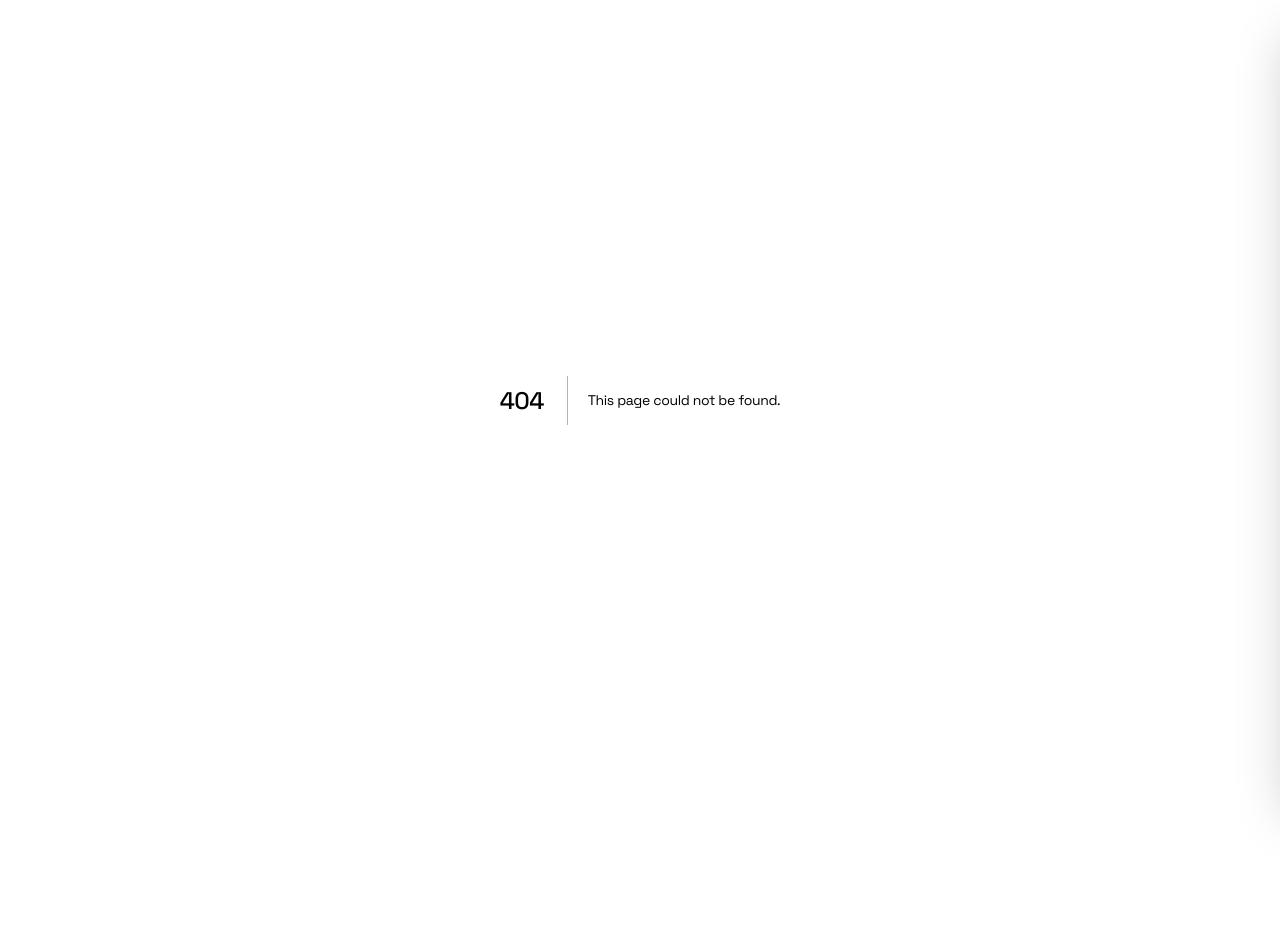
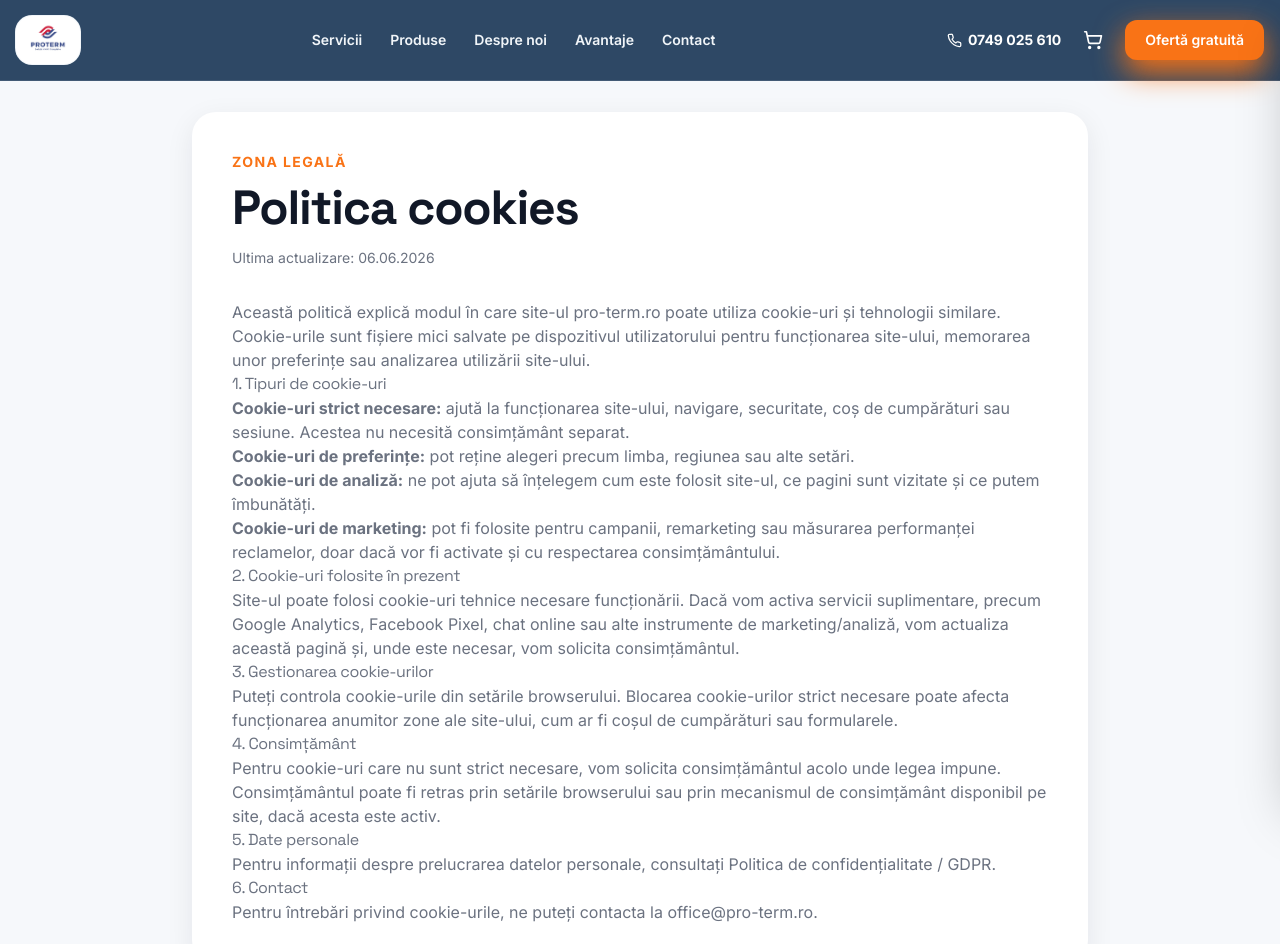
Before and after one commit to protermarad-hash/pro-term-web, a Next.js app: page /politica-cookies in a window 1280 px wide. Before the commit this address had no page. Shown: the top 944 px of the page. Before the commit the page ends 800 px from the top, so only its background shows below. Built offline with nearby package versions, Linux system fonts and the light colour scheme.

Commit message:
Add cookie policy page

```diff
--- /dev/null
+++ b/src/app/politica-cookies/page.tsx
@@ -0,0 +1,62 @@
+import Header from '@/components/Header';
+import Footer from '@/components/Footer';
+import Link from 'next/link';
+
+const updatedAt = '06.06.2026';
+
+export default function CookiePolicyPage() {
+  return (
+    <>
+      <Header />
+      <main className="bg-light-200 pt-28 pb-20">
+        <div className="container mx-auto px-4">
+          <div className="mx-auto max-w-4xl rounded-3xl bg-white p-6 shadow-card md:p-10">
+            <p className="mb-3 text-sm font-bold uppercase tracking-widest text-accent">Zona legală</p>
+            <h1 className="font-heading text-3xl font-bold text-dark md:text-5xl">Politica cookies</h1>
+            <p className="mt-4 text-sm text-dark-300">Ultima actualizare: {updatedAt}</p>
+
+            <div className="prose prose-slate mt-8 max-w-none text-dark-300">
+              <p>
+                Această politică explică modul în care site-ul pro-term.ro poate utiliza cookie-uri și tehnologii similare. Cookie-urile sunt fișiere mici salvate pe dispozitivul utilizatorului pentru funcționarea site-ului, memorarea unor preferințe sau analizarea utilizării site-ului.
+              </p>
+
+              <h2>1. Tipuri de cookie-uri</h2>
+              <ul>
+                <li><strong>Cookie-uri strict necesare:</strong> ajută la funcționarea site-ului, navigare, securitate, coș de cumpărături sau sesiune. Acestea nu necesită consimțământ separat.</li>
+                <li><strong>Cookie-uri de preferințe:</strong> pot reține alegeri precum limba, regiunea sau alte setări.</li>
+                <li><strong>Cookie-uri de analiză:</strong> ne pot ajuta să înțelegem cum este folosit site-ul, ce pagini sunt vizitate și ce putem îmbunătăți.</li>
+                <li><strong>Cookie-uri de marketing:</strong> pot fi folosite pentru campanii, remarketing sau măsurarea performanței reclamelor, doar dacă vor fi activate și cu respectarea consimțământului.</li>
+              </ul>
+
+              <h2>2. Cookie-uri folosite în prezent</h2>
+              <p>
+                Site-ul poate folosi cookie-uri tehnice necesare funcționării. Dacă vom activa servicii suplimentare, precum Google Analytics, Facebook Pixel, chat online sau alte instrumente de marketing/analiză, vom actualiza această pagină și, unde este necesar, vom solicita consimțământul.
+              </p>
+
+              <h2>3. Gestionarea cookie-urilor</h2>
+              <p>
+                Puteți controla cookie-urile din setările browserului. Blocarea cookie-urilor strict necesare poate afecta funcționarea anumitor zone ale site-ului, cum ar fi coșul de cumpărături sau formularele.
+              </p>
+
+              <h2>4. Consimțământ</h2>
+              <p>
+                Pentru cookie-uri care nu sunt strict necesare, vom solicita consimțământul acolo unde legea impune. Consimțământul poate fi retras prin setările browserului sau prin mecanismul de consimțământ disponibil pe site, dacă acesta este activ.
+              </p>
+
+              <h2>5. Date personale</h2>
+              <p>
+                Pentru informații despre prelucrarea datelor personale, consultați <Link href="/politica-confidentialitate">Politica de confidențialitate / GDPR</Link>.
+              </p>
+
+              <h2>6. Contact</h2>
+              <p>
+                Pentru întrebări privind cookie-urile, ne puteți contacta la <a href="mailto:office@pro-term.ro">office@pro-term.ro</a>.
+              </p>
+            </div>
+          </div>
+        </div>
+      </main>
+      <Footer />
+    </>
+  );
+}
```
